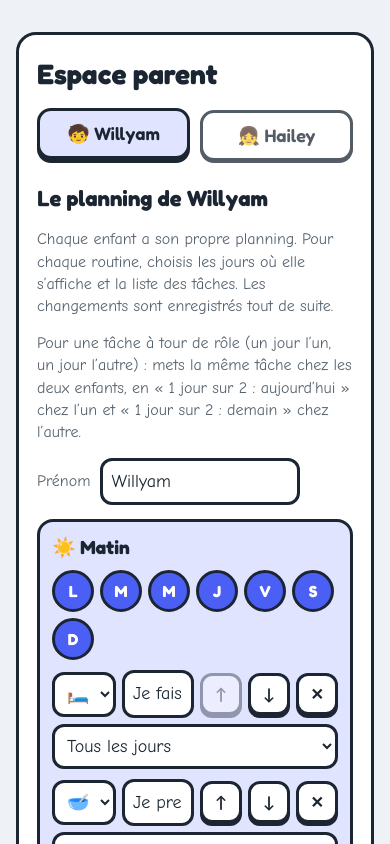
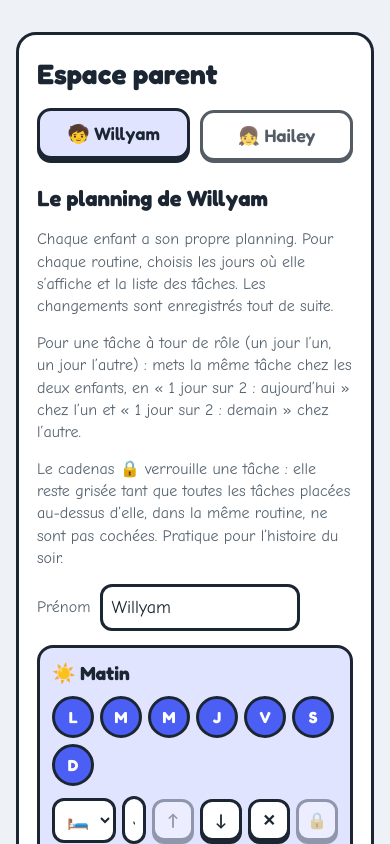
Before and after one commit to Will3y/Will3y.github.io, a plain HTML site: page planning/index.html in a window 390 px wide. Both pictures are taken after a click on the button "⚙️". Shown: the top 844 px of the page. Drawn offline with Linux system fonts and the light colour scheme; a web font is replaced by a local one.

Commit message:
Planning : tâches verrouillées tant que les précédentes ne sont pas faites
Co-Authored-By: Claude Fable 5.2 <noreply@anthropic.com>

```diff
--- a/planning/index.html
+++ b/planning/index.html
@@ -84,6 +84,11 @@ button:focus-visible,select:focus-visible,input:focus-visible,textarea:focus-vis
 .task.done .chk{background:var(--ok)}
 .task.done .chk svg{opacity:1;transform:none}
 .task.pop .chk{animation:pop .4s}
+/* Tâche verrouillée : grisée, avec un cadenas, tant que les tâches d'avant ne sont pas cochées */
+.task.locked .tbtn{background:#e3e7ee;box-shadow:0 2px 0 var(--ink);transform:translateY(2px)}
+.task.locked .ti,.task.locked .tn{opacity:.5}
+.task.locked .chk{font-size:22px;background:#e3e7ee}
+.tn small{display:block;font-family:var(--body);font-weight:700;font-size:15px}
 @keyframes pop{50%{transform:scale(1.3)}}
 .say{flex:none;width:52px;border:3px solid var(--ink);border-radius:16px;background:var(--star-soft);box-shadow:0 4px 0 var(--ink);display:grid;place-items:center}
 .say svg{width:24px;height:24px}
@@ -123,9 +128,11 @@ button:focus-visible,select:focus-visible,input:focus-visible,textarea:focus-vis
 .days{display:flex;gap:6px;flex-wrap:wrap}
 .day{width:42px;height:42px;border:3px solid var(--ink);border-radius:50%;background:var(--paper);font-family:var(--display);font-weight:700;font-size:16px;padding:0}
 .day[aria-pressed="true"]{background:var(--c);color:var(--on-c)}
-.edit{display:grid;grid-template-columns:70px 1fr auto auto auto 210px;gap:6px;align-items:center}
+.edit{display:grid;grid-template-columns:70px 1fr auto auto auto auto 210px;gap:6px;align-items:center}
 input,select,textarea{font:inherit;font-size:18px;border:3px solid var(--ink);border-radius:12px;padding:8px;background:var(--paper);color:var(--ink);min-width:0;width:100%}
 .edit .btn{width:42px;height:42px;padding:0}
+.edit .lk[aria-pressed="true"]{background:var(--star)}
+.edit .lk[aria-pressed="false"]{opacity:.4}
 .abox{border:3px solid var(--ink);border-radius:16px;padding:12px;display:grid;gap:10px;background:var(--star-soft)}
 .aedit{display:grid;grid-template-columns:130px 70px 1fr 200px auto auto;gap:6px;align-items:center}
 .aedit .adel{width:42px;height:42px;padding:0}
@@ -150,7 +157,7 @@ td.fullc{color:var(--ok);font-weight:700}
   .switch{display:grid}
   .kids{grid-template-columns:1fr}
   body[data-show="w"] .kid[data-kid="h"],body[data-show="h"] .kid[data-kid="w"]{display:none}
-  .edit{grid-template-columns:64px 1fr auto auto auto}
+  .edit{grid-template-columns:64px 1fr auto auto auto auto}
   .edit .ef{grid-column:1/-1}
   .aedit{grid-template-columns:130px 70px 1fr auto}
   .aedit .an{grid-column:1/-1;grid-row:2}
@@ -191,7 +198,7 @@ const ROUTINES=[{id:'matin',name:'Matin',icon:'☀️',done:'du matin'},{id:'eco
 const KIDS=['w','h'];
 const DAY_LETTERS=['L','M','M','J','V','S','D'],DAY_NAMES=['lundi','mardi','mercredi','jeudi','vendredi','samedi','dimanche'];
 const ICONS=['🛏️','🥣','🥐','🥛','🍽️','🍎','🧃','👕','👗','👖','🧦','👟','🧥','🪥','🧼','🚿','🛁','🚽','💇','👓','💊','🎒','📚','✏️','📖','📝','🧹','🧺','🧸','🗑️','🌱','🐶','🐱','🎹','⚽','🎨','📺','🎮','🤗','😴','🌙','⭐','⏰','🔔','🚌','🚗','🏫'];
-const T=(icon,name,alt)=>alt?{id:uid(),icon,name,alt}:{id:uid(),icon,name};
+const T=(icon,name,alt,lock)=>{const t={id:uid(),icon,name};if(alt)t.alt=alt;if(lock)t.lock=true;return t;};
 const ALL=[true,true,true,true,true,true,true],SCHOOL=[true,true,false,true,true,false,false];
 // Alertes : une heure (en minutes depuis minuit), des jours, et un rappel facultatif quelques minutes avant. Communes aux deux enfants.
 const LEADS=[0,5,10,15];
@@ -199,11 +206,11 @@ function defaults(){return {v:1,cut:[720,1110],pin:'',awake:false,lastExport:'',
   w:{name:'Willyam',avatar:'🧒',routines:{
     matin:{days:ALL.slice(),tasks:[T('🛏️','Je fais mon lit'),T('🥣','Je prends mon petit-déjeuner'),T('👕','Je m’habille'),T('🪥','Je me brosse les dents'),T('🎒','Je prépare mon cartable'),T('👟','Je mets mes chaussures')]},
     ecole:{days:SCHOOL.slice(),tasks:[T('🧼','Je me lave les mains'),T('🍎','Je prends mon goûter'),T('🎒','Je vide mon cartable'),T('📚','Je fais mes devoirs'),T('🧸','Je range mes affaires')]},
-    soir:{days:ALL.slice(),tasks:[T('🚿','Je prends ma douche'),T('👕','Je mets mon pyjama'),T('🍽️','Je mets la table','a'),T('🧹','Je débarrasse la table','b'),T('🪥','Je me brosse les dents'),T('🎒','Je prépare mes affaires pour demain'),T('📖','Je lis une histoire'),T('🌙','Au lit !')]}}},
+    soir:{days:ALL.slice(),tasks:[T('🚿','Je prends ma douche'),T('👕','Je mets mon pyjama'),T('🍽️','Je mets la table','a'),T('🧹','Je débarrasse la table','b'),T('🪥','Je me brosse les dents'),T('🎒','Je prépare mes affaires pour demain'),T('📖','Je lis une histoire','',true),T('🌙','Au lit !')]}}},
   h:{name:'Hailey',avatar:'👧',routines:{
     matin:{days:ALL.slice(),tasks:[T('🥣','Je prends mon petit-déjeuner'),T('👗','Je m’habille'),T('🪥','Je me brosse les dents'),T('🚽','Je vais aux toilettes'),T('👟','Je mets mes chaussures')]},
     ecole:{days:SCHOOL.slice(),tasks:[T('🧼','Je me lave les mains'),T('🍎','Je prends mon goûter'),T('🧸','Je range mes jouets')]},
-    soir:{days:ALL.slice(),tasks:[T('🛁','Je prends mon bain'),T('👗','Je mets mon pyjama'),T('🍽️','Je mange'),T('🧹','Je débarrasse la table','a'),T('🍽️','Je mets la table','b'),T('🪥','Je me brosse les dents'),T('🚽','Je vais aux toilettes'),T('📖','On lit une histoire'),T('🌙','Au lit !')]}}}}};}
+    soir:{days:ALL.slice(),tasks:[T('🛁','Je prends mon bain'),T('👗','Je mets mon pyjama'),T('🍽️','Je mange'),T('🧹','Je débarrasse la table','a'),T('🍽️','Je mets la table','b'),T('🪥','Je me brosse les dents'),T('🚽','Je vais aux toilettes'),T('📖','On lit une histoire','',true),T('🌙','Au lit !')]}}}}};}
 
 const STORE='planning-famille-v1';
 // Remet un état lu (mémoire de l'appareil ou sauvegarde importée) dans une forme sûre : tout ce qui manque reprend la valeur par défaut.
@@ -225,7 +232,7 @@ function clean(d){
       if(!rs||typeof rs!=='object'||!Array.isArray(rs.tasks)){kd.routines[r.id]=def.kids[k].routines[r.id];continue;}
       const seen=new Set();
       kd.routines[r.id]={days:Array.from({length:7},(_,i)=>Array.isArray(rs.days)?rs.days[i]===true:true),
-        tasks:rs.tasks.filter(t=>t&&typeof t==='object').slice(0,20).map(t=>{let id=str(t.id,24,uid());if(seen.has(id))id=uid();seen.add(id);const x={id,icon:str(t.icon,8,'⭐'),name:str(t.name,48,'Nouvelle tâche')};if(t.alt==='a'||t.alt==='b')x.alt=t.alt;return x;})};
+        tasks:rs.tasks.filter(t=>t&&typeof t==='object').slice(0,20).map(t=>{let id=str(t.id,24,uid());if(seen.has(id))id=uid();seen.add(id);const x={id,icon:str(t.icon,8,'⭐'),name:str(t.name,48,'Nouvelle tâche')};if(t.alt==='a'||t.alt==='b')x.alt=t.alt;if(t.lock===true)x.lock=true;return x;})};
     }
     o.kids[k]=kd;
   }
@@ -256,6 +263,8 @@ const routine=(kid,r)=>S.kids[kid].routines[r];
 // Les tâches du jour : toutes, sauf celles « un jour sur deux » dont ce n'est pas le tour.
 const due=(kid,r)=>routine(kid,r).tasks.filter(t=>!t.alt||t.alt===dayAlt());
 const active=kid=>ROUTINES.filter(r=>routine(kid,r.id).days[dayIdx()]&&due(kid,r.id).length);
+// Une tâche verrouillée ne se coche pas tant qu'une tâche placée avant elle, dans la même routine, n'est pas faite.
+function locked(kid,r,id){const done=today()[kid].done,ts=due(kid,r),i=ts.findIndex(t=>t.id===id);return i>0&&!!ts[i].lock&&!done[id]&&ts.slice(0,i).some(t=>!done[t.id]);}
 function tally(kid,r){const done=today()[kid].done,ts=due(kid,r);return [ts.filter(t=>done[t.id]).length,ts.length];}
 // Résumé du jour, enregistré à chaque coche : c'est lui qui alimente l'historique, même si la liste des tâches change ensuite.
 function snapshot(kid){const s={};active(kid).forEach(r=>s[r.id]=tally(kid,r.id));today()[kid].sum=s;}
@@ -281,7 +290,7 @@ function kidHtml(kid){
   <div class="chips" role="tablist" aria-label="Routines de ${esc(K.name)}">${act.map(r=>{const [a,b]=tally(kid,r.id);return `<button class="chip ${a===b?'full':''}" role="tab" aria-selected="${r.id===rid}" data-r="${r.id}"><span class="ci" aria-hidden="true">${r.icon}</span>${r.name}<small>${a===b?'✓ fini':`${a} / ${b}`}</small></button>`;}).join('')}</div>
   <div class="bar ${full?'full':''}" aria-hidden="true"><i style="width:${t?Math.round(100*d/t):0}%"></i></div>
   ${full?`<p class="note win"><span class="big">${allDone?'🏆':'🎉'}</span>${allDone?`Bravo ${esc(K.name)} ! Tout est fait pour aujourd’hui.`:`Bravo ${esc(K.name)} ! Routine ${R.done} terminée.`}</p>`:''}
-  <ul class="tasks">${due(kid,rid).map(x=>{const on=!!today()[kid].done[x.id];return `<li class="task ${on?'done':''}" data-t="${esc(x.id)}"><button class="tbtn" aria-pressed="${on}"><span class="ti" aria-hidden="true">${esc(x.icon)}</span><span class="tn">${esc(x.name)}</span><span class="chk">${checkSvg}</span></button>${canSpeak?`<button class="say" aria-label="Écouter : ${esc(x.name)}">${speakSvg}</button>`:''}</li>`;}).join('')}</ul></section>`;
+  <ul class="tasks">${due(kid,rid).map(x=>{const on=!!today()[kid].done[x.id],lk=locked(kid,rid,x.id);return `<li class="task ${on?'done':''} ${lk?'locked':''}" data-t="${esc(x.id)}"><button class="tbtn" aria-pressed="${on}" ${lk?'aria-disabled="true"':''}><span class="ti" aria-hidden="true">${esc(x.icon)}</span><span class="tn">${esc(x.name)}${lk?'<small>Quand le reste est fait</small>':''}</span><span class="chk">${lk?'<span aria-hidden="true">🔒</span>':checkSvg}</span></button>${canSpeak?`<button class="say" aria-label="Écouter : ${esc(x.name)}">${speakSvg}</button>`:''}</li>`;}).join('')}</ul></section>`;
   return h;
 }
 function stamp(){return dayKey()+slotNow();}
@@ -299,12 +308,13 @@ function renderHome(){
     sec.querySelectorAll('.chip').forEach(c=>c.onclick=()=>{picked[kid]={r:c.dataset.r,until:Date.now()+20*60000,day:dayKey()};renderHome();});
     sec.querySelectorAll('.task').forEach(li=>{
       li.querySelector('.tbtn').onclick=()=>toggle(kid,li.dataset.t);
-      const s=li.querySelector('.say');if(s)s.onclick=()=>speak(li.querySelector('.tn').textContent);
+      const s=li.querySelector('.say');if(s)s.onclick=()=>speak(li.querySelector('.tn').firstChild.textContent);
     });
   });
 }
 function toggle(kid,id){
   const rid=shown(kid),log=today()[kid],was=tally(kid,rid);
+  if(locked(kid,rid,id)){speak('Fais d’abord les tâches d’avant.');return;}
   picked[kid]={r:rid,until:Date.now()+20*60000,day:dayKey()};   // on reste sur cette routine tant qu'on y coche
   if(log.done[id])delete log.done[id];else log.done[id]=1;
   snapshot(kid);save();
@@ -407,10 +417,11 @@ function renderParent(){
     <h3>Le planning de ${esc(K.name)}</h3>
     <p class="hint">Chaque enfant a son propre planning. Pour chaque routine, choisis les jours où elle s’affiche et la liste des tâches. Les changements sont enregistrés tout de suite.</p>
     <p class="hint">Pour une tâche à tour de rôle (un jour l’un, un jour l’autre) : mets la même tâche chez les deux enfants, en « 1 jour sur 2 : aujourd’hui » chez l’un et « 1 jour sur 2 : demain » chez l’autre.</p>
+    <p class="hint">Le cadenas 🔒 verrouille une tâche : elle reste grisée tant que toutes les tâches placées au-dessus d’elle, dans la même routine, ne sont pas cochées. Pratique pour l’histoire du soir.</p>
     <div class="row"><label for="kname" class="hint">Prénom</label><input id="kname" value="${esc(K.name)}" maxlength="20" style="width:200px"></div>
     ${ROUTINES.map(r=>{const ro=routine(kid,r.id);return `<div class="rbox" data-r="${r.id}"><h4>${r.icon} ${r.name}</h4>
       <div class="days" role="group" aria-label="Jours de la routine ${r.name}">${DAY_LETTERS.map((l,i)=>`<button class="day" data-d="${i}" aria-pressed="${ro.days[i]}" aria-label="${DAY_NAMES[i]}">${l}</button>`).join('')}</div>
-      ${ro.tasks.map((x,i)=>`<div class="edit" data-i="${i}"><select class="ei" aria-label="Image de la tâche">${opts(x.icon)}</select><input class="en" value="${esc(x.name)}" maxlength="48" aria-label="Nom de la tâche"><button class="btn small up" aria-label="Monter ${esc(x.name)}" ${i===0?'disabled':''}>↑</button><button class="btn small down" aria-label="Descendre ${esc(x.name)}" ${i===ro.tasks.length-1?'disabled':''}>↓</button><button class="btn small del" aria-label="Supprimer ${esc(x.name)}">✕</button><select class="ef" aria-label="Fréquence de ${esc(x.name)}">${freq(x.alt)}</select></div>`).join('')}
+      ${ro.tasks.map((x,i)=>`<div class="edit" data-i="${i}"><select class="ei" aria-label="Image de la tâche">${opts(x.icon)}</select><input class="en" value="${esc(x.name)}" maxlength="48" aria-label="Nom de la tâche"><button class="btn small up" aria-label="Monter ${esc(x.name)}" ${i===0?'disabled':''}>↑</button><button class="btn small down" aria-label="Descendre ${esc(x.name)}" ${i===ro.tasks.length-1?'disabled':''}>↓</button><button class="btn small del" aria-label="Supprimer ${esc(x.name)}">✕</button><button class="btn small lk" aria-pressed="${!!x.lock}" aria-label="Verrouiller ${esc(x.name)} tant que les tâches d’avant ne sont pas faites">🔒</button><select class="ef" aria-label="Fréquence de ${esc(x.name)}">${freq(x.alt)}</select></div>`).join('')}
       <div class="row"><button class="btn small add" ${ro.tasks.length>=20?'disabled':''}>+ Ajouter une tâche</button></div></div>`;}).join('')}
     <div class="row"><button class="btn small" id="uncheck">Tout décocher aujourd’hui pour ${esc(K.name)}</button><button class="btn small" id="defTasks">Remettre les tâches de départ de ${esc(K.name)}</button></div>
     <h3>Les 7 derniers jours de ${esc(K.name)}</h3>
@@ -456,6 +467,7 @@ function renderParent(){
       row.querySelector('.ei').onchange=e=>{x.icon=e.target.value;touch();};
       row.querySelector('.en').onchange=e=>{x.name=e.target.value.trim().slice(0,48)||'Nouvelle tâche';e.target.value=x.name;touch();};
       row.querySelector('.ef').onchange=e=>{if(e.target.value)x.alt=e.target.value;else delete x.alt;touch();};
+      row.querySelector('.lk').onclick=e=>{if(x.lock)delete x.lock;else x.lock=true;e.currentTarget.setAttribute('aria-pressed',!!x.lock);touch();};
       row.querySelector('.up').onclick=()=>{if(i>0){[ro.tasks[i-1],ro.tasks[i]]=[ro.tasks[i],ro.tasks[i-1]];touch();again(true);}};
       row.querySelector('.down').onclick=()=>{if(i<ro.tasks.length-1){[ro.tasks[i+1],ro.tasks[i]]=[ro.tasks[i],ro.tasks[i+1]];touch();again(true);}};
       row.querySelector('.del').onclick=()=>{ro.tasks.splice(i,1);touch();again(true);};
```
Also changed, not shown: 1 other file.
